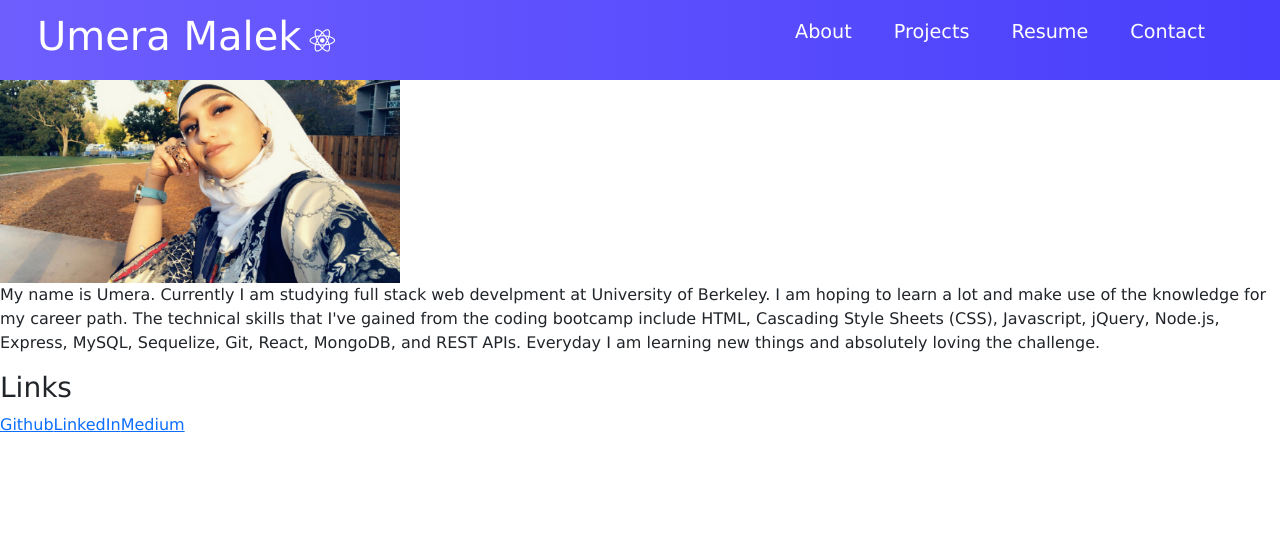
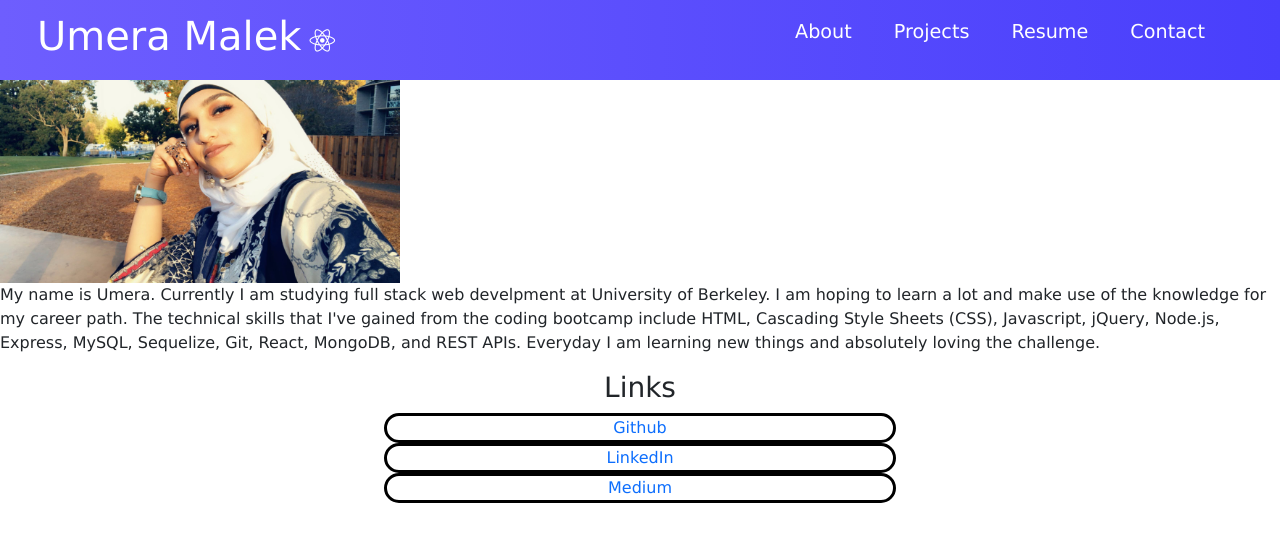
Before and after one commit to umeramalek/portfolio-3, a React (Create React App) app: page / in a window 1280 px wide. Shown: the top 542 px of the page. Built offline with nearby package versions, Linux system fonts and the light colour scheme.

Commit message:
added footer styling

```diff
--- a/src/components/About/index.js
+++ b/src/components/About/index.js
@@ -1,5 +1,6 @@
 import React from 'react';
 import me from './me.jpg';
+import './style.css'
 
 export default function About() {
   const imageStyle = {
--- a/src/components/Footer/style.css
+++ b/src/components/Footer/style.css
@@ -0,0 +1,37 @@
+.footer {
+    display: flex;
+    flex-wrap: wrap;
+    flex-direction: column;
+    justify-content: center;
+    text-align: center;
+}
+
+.footerLinks {
+    display: flex;
+    flex-wrap: wrap;
+    flex-direction: column;
+    justify-content: center;
+    align-items: center;
+}
+
+.footerLinks a {
+    text-decoration: none;
+    border-style: solid;
+    border-color: black;
+    border-radius: 15px;
+    width: 40%;
+    text-align: center;
+}
+
+.footerLinks a:hover {
+    background-color: black;
+    color:white;
+}
+
+@media screen and (max-width: 600px) {
+    .footerLinks a {
+        background-color: black;
+        color: white;
+        border-color: white;
+    }
+}
```
